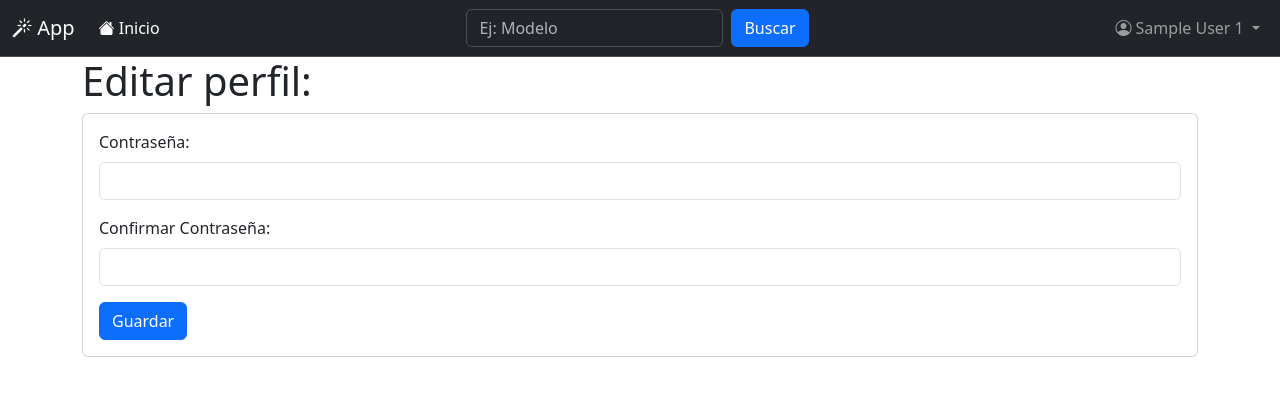
After one commit to marceloaudisioClases/catalogo1830, a CodeIgniter app: page /catalogo/index.php/principal/micuentacliente in a window 1280 px wide. The commit adds this page. Shown: the top 396 px of the page. Run offline with CodeIgniter, Linux system fonts and the light colour scheme; the visitor is signed in with stand-in values (Sample User, id 1).

Commit message:
Navbar arreglada
Al final copie la funcion del controlador principal, mi cuenta, para que me cargue el navbar del cliente y me devuelva al mismo sitio luego de cambiar la contraseña.
De paso tambien arregle el boton de inicio que no te devolvia a ningun lado.

```diff
--- a/application/controllers/Principal.php
+++ b/application/controllers/Principal.php
@@ -35,4 +35,23 @@ class Principal extends CI_Controller {
 			redirect("principal/micuenta");
 		}
 	}
+	public function micuentacliente()
+	{
+		$this->load->library('form_validation');
+
+		$this->form_validation->set_rules("password","Contraseña","required");
+		$this->form_validation->set_rules("conf-password","Confirmar Contraseña","matches[password]");
+
+		if ($this->form_validation->run() == FALSE){
+            $this->load->view('catalogo/micuenta');
+        }else{
+			$this->load->model("usuarios_model");
+			$usuario_id= $this->session->userdata("usuario_id");
+			$password=set_value("password");
+			$this->usuarios_model->actualizar_password($usuario_id,$password);
+			$this->session->set_flashdata("OP","CAMBIAPASS");
+			redirect("principal/micuentacliente");
+
+		}
+	}
 }
--- a/application/views/catalogo/menu.php
+++ b/application/views/catalogo/menu.php
@@ -7,7 +7,7 @@
     <div class="collapse navbar-collapse" id="navbarSupportedContent">
       <ul class="navbar-nav me-auto mb-2 mb-lg-0">
         <li class="nav-item">
-          <a class="nav-link active" href="#"><i class="bi bi-house-fill"></i> Inicio</a>
+          <a class="nav-link active" href="<?php echo site_url("catalogo/categoria"); ?>"><i class="bi bi-house-fill"></i> Inicio</a>
         </li>
       </ul>
       <form class="d-flex" role="search" method="POST" action="<?php echo site_url("catalogo/buscar"); ?>">
@@ -16,11 +16,11 @@
       </form>
       <ul class="navbar-nav ms-auto">
             <li class="nav-item dropdown">
-            <a class="nav-link dropdown-toggle" href="#" role="button" data-bs-toggle="dropdown" aria-expanded="false">
+            <a class="nav-link dropdown-toggle" href="catalogo/prinicpal" role="button" data-bs-toggle="dropdown" aria-expanded="false">
             <i class="bi bi-person-circle"></i> <?php echo $this->session->userdata("nombre")." ".$this->session->userdata("apellido") ?>
             </a>
             <ul class="dropdown-menu">
-                <li><a class="dropdown-item" href="<?php echo site_url("principal/micuenta"); ?>"><i class="bi bi-briefcase-fill"></i> Mi cuenta</a></li>
+                <li><a class="dropdown-item" href="<?php echo site_url("principal/micuentacliente"); ?>"><i class="bi bi-briefcase-fill"></i> Mi cuenta</a></li>
                 <li><hr class="dropdown-divider"></li>
                 <li><a class="dropdown-item" href="<?php echo site_url("auth/logout"); ?>"><i class="bi bi-door-open-fill"></i> Salir</a></li>
             </ul>
--- /dev/null
+++ b/application/views/catalogo/micuenta.php
@@ -0,0 +1,48 @@
+<!doctype html>
+<html lang="es">
+  <head>
+    <meta charset="utf-8">
+    <meta name="viewport" content="width=device-width, initial-scale=1">
+    <title>Bienvenida de usuarios</title>
+    <link href="https://cdn.jsdelivr.net/npm/bootstrap@5.3.3/dist/css/bootstrap.min.css" rel="stylesheet" integrity="sha384-QWTKZyjpPEjISv5WaRU9OFeRpok6YctnYmDr5pNlyT2bRjXh0JMhjY6hW+ALEwIH" crossorigin="anonymous">
+    <link rel="stylesheet" href="https://cdn.jsdelivr.net/npm/bootstrap-icons@1.11.3/font/bootstrap-icons.min.css">
+  </head>
+  <body>
+    <?php
+        $this->load->view("catalogo/menu");
+    ?>
+    <div class="container">
+        <div class="row">
+            <div class="col">
+
+                <h1>Editar perfil:</h1>
+                <div class="card">
+                    <div class="card-body">
+
+
+                <form method="post" action="<?php echo site_url("principal/micuentacliente"); ?>">
+                    <div class="mb-3">
+                        <label for="password" class="form-label">Contraseña:</label>
+                        <input type="password" class="form-control" id="password" name="password" value="<?php echo set_value("password"); ?>">
+                        <?php echo form_error("password",'<div class="form-text text-danger">','</div>'); ?>
+                    </div>
+                    <div class="mb-3">
+                        <label for="conf-password" class="form-label">Confirmar Contraseña:</label>
+                        <input type="password" class="form-control" id="conf-password" name="conf-password">
+                        <?php echo form_error("conf-password",'<div class="form-text text-danger">','</div>'); ?>
+                    </div>
+
+
+                    <button type="submit" class="btn btn-primary">Guardar</button>
+                    <?php
+
+                ?>
+                </form>
+                </div>
+                </div>
+            </div>
+        </div>
+    </div>
+    <script src="https://cdn.jsdelivr.net/npm/bootstrap@5.3.3/dist/js/bootstrap.bundle.min.js" integrity="sha384-YvpcrYf0tY3lHB60NNkmXc5s9fDVZLESaAA55NDzOxhy9GkcIdslK1eN7N6jIeHz" crossorigin="anonymous"></script>
+  </body>
+</html>
```
